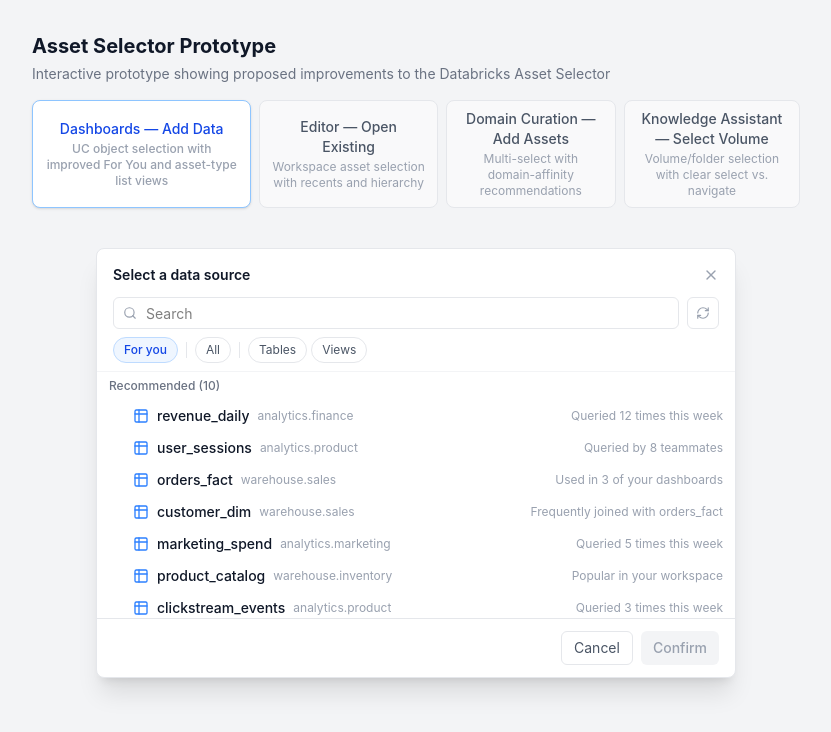
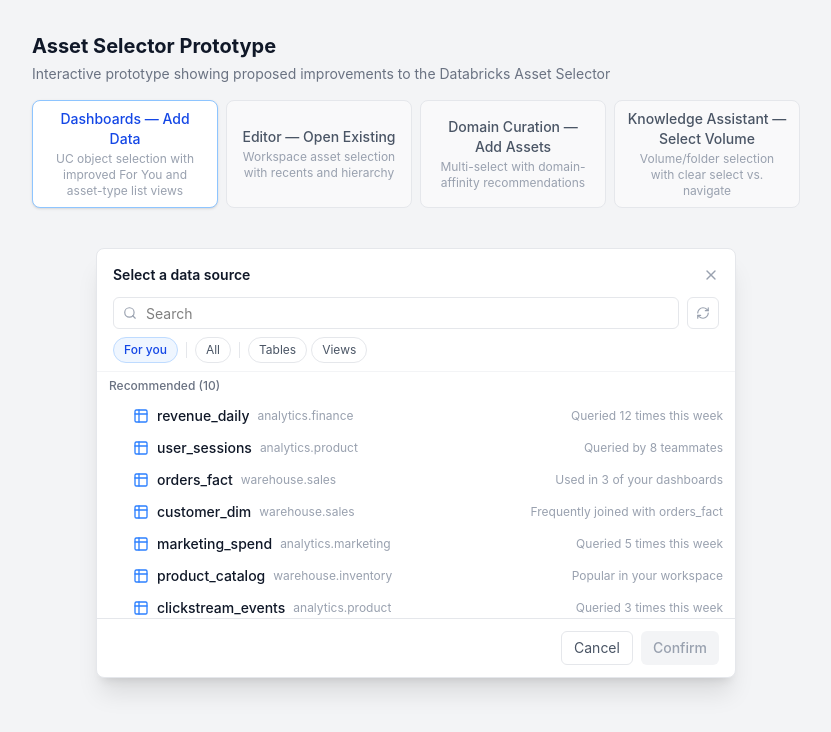
Before and after one commit to stef-bran-db/prototypes, a Next.js app in the folder asset-selector/: page / in a window 1280 px wide. Shown: the top 732 px of the page, without its empty margins (224-1055 px from the left). Built offline with nearby package versions, Linux system fonts and the light colour scheme.

Commit message:
Fix scenario buttons shifting on click — equal widths, no bold toggle
Co-authored-by: Isaac

```diff
--- a/asset-selector/src/app/page.tsx
+++ b/asset-selector/src/app/page.tsx
@@ -122,9 +122,9 @@ export default function Home() {
                 setScenario(key);
                 setLastAction("");
               }}
-              className={`px-3 py-2 text-sm rounded-lg border transition-colors
+              className={`px-3 py-2 text-sm rounded-lg border transition-colors flex-1
                 ${scenario === key
-                  ? "bg-white border-blue-300 text-blue-700 shadow-sm font-medium"
+                  ? "bg-white border-blue-300 text-blue-700 shadow-sm"
                   : "bg-white/50 border-gray-200 text-gray-600 hover:bg-white hover:border-gray-300"
                 }`}
             >
```
